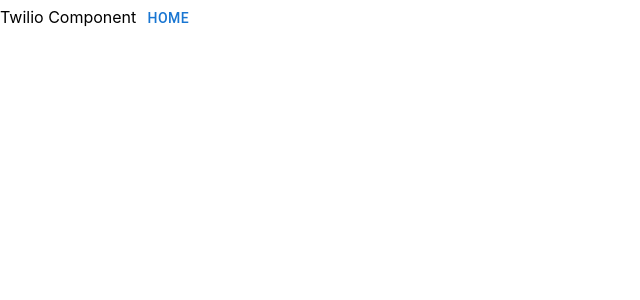
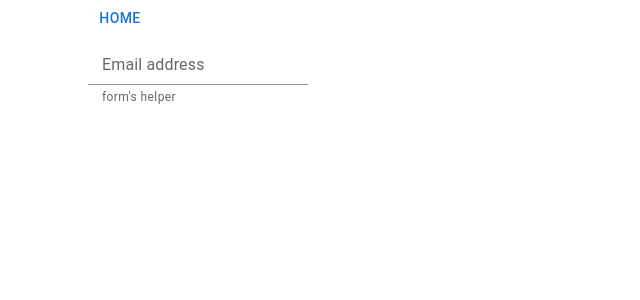
Before and after one commit to bilalsattar24/bilalsattar, a React (Create React App) app: page / in a window 1280 px wide. Both pictures are taken after a click on the button "TWILIO". Shown: the top 300 px of the page, without its empty margins (0-640 px from the left). Built offline with nearby package versions, Linux system fonts and the light colour scheme.

Commit message:
move frontend to frontend folder

```diff
--- a/src/App.tsx
+++ b/src/App.tsx
@@ -1,8 +1,9 @@
 import React, { useState } from 'react';
 import logo from './logo.svg';
 import './App.css';
-import Twilio from './Twilio/Twilio/Twilio';
+import Twilio from './Twilio/Twilio';
 import Button from '@mui/material/Button';
+import { Container } from '@mui/system';
 
 function App() {
   const [currentComponent, setCurrentComponent] = useState('home');
@@ -12,9 +13,12 @@ function App() {
   const handleHomeClick = () => {
     setCurrentComponent('home');
   };
+
+  const getCurrentComponent = () => {
     switch (currentComponent) {
       case 'home':
         return (
+          <Container>
             <div className='App'>
               <header className='App-header'>
                 <img src={logo} className='App-logo' alt='logo' />
@@ -24,12 +28,19 @@ function App() {
                 </Button>
               </header>
             </div>
+          </Container>
         );
       case 'twilio':
-      return <Twilio homeClick={handleHomeClick}></Twilio>;
+        return (
+          <Container>
+            <Twilio homeClick={handleHomeClick}></Twilio>
+          </Container>
+        );
       default:
         return <button onClick={handleTwilioClick}>Twilio</button>;
     }
+  };
+  return <Container>{getCurrentComponent()}</Container>;
 }
 
 export default App;
--- /dev/null
+++ b/src/Twilio/Twilio.tsx
@@ -0,0 +1,22 @@
+import { Button, FormControl, FormHelperText, Input, InputLabel } from '@mui/material';
+import { FC } from 'react';
+import styles from './Twilio.module.css';
+
+interface TwilioProps {
+  homeClick: () => void;
+}
+
+const Twilio: FC<TwilioProps> = (props) => (
+  <div className={styles.Twilio} data-testid='Twilio'>
+    <Button onClick={props.homeClick}>Home</Button>
+    <div>
+      <FormControl>
+        <InputLabel htmlFor='my-input'>Email address</InputLabel>
+        <Input id='my-input' aria-describedby='my-helper-text' />
+        <FormHelperText id='my-helper-text'>form's helper</FormHelperText>
+      </FormControl>
+    </div>
+  </div>
+);
+
+export default Twilio;
--- a/src/Twilio/Twilio/Twilio.tsx
+++ /dev/null
@@ -1,16 +0,0 @@
-import { Button } from '@mui/material';
-import React, { FC } from 'react';
-import styles from './Twilio.module.css';
-
-interface TwilioProps {
-  homeClick: () => void;
-}
-
-const Twilio: FC<TwilioProps> = (props) => (
-  <div className={styles.Twilio} data-testid='Twilio'>
-    Twilio Component
-    <Button onClick={props.homeClick}>Home</Button>
-  </div>
-);
-
-export default Twilio;
```
Also changed, not shown: src/Twilio/Twilio.module.css (renamed from src/Twilio/Twilio/Twilio.module.css), 2 other files (tests, documents, lock files or other folders). Lines whose indentation alone changed are shown as unchanged.
